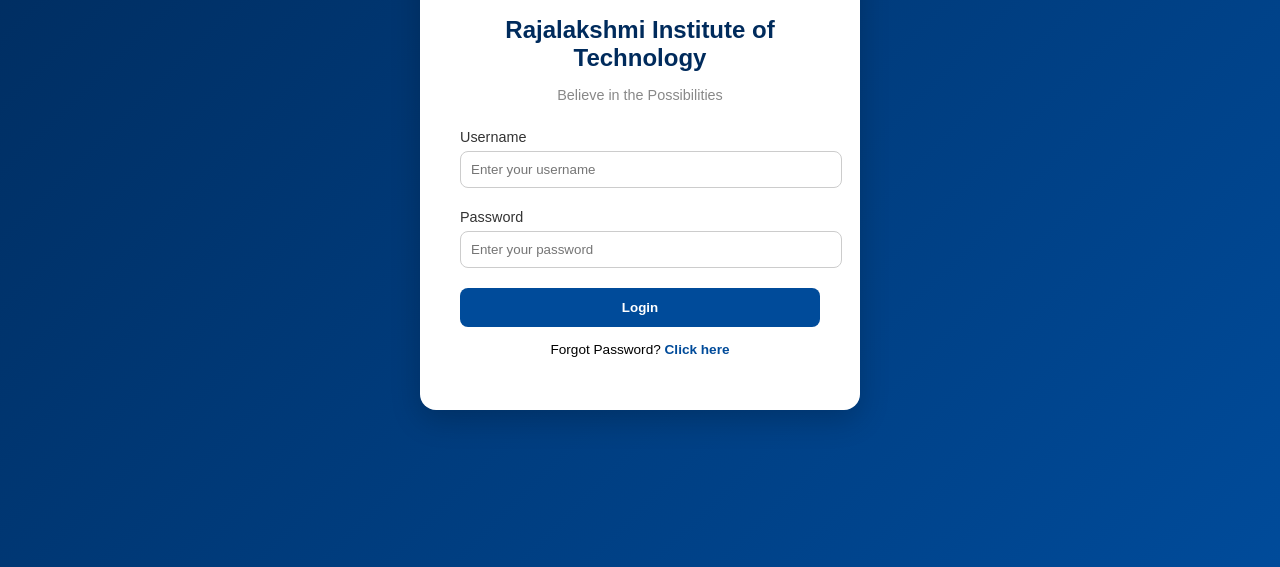
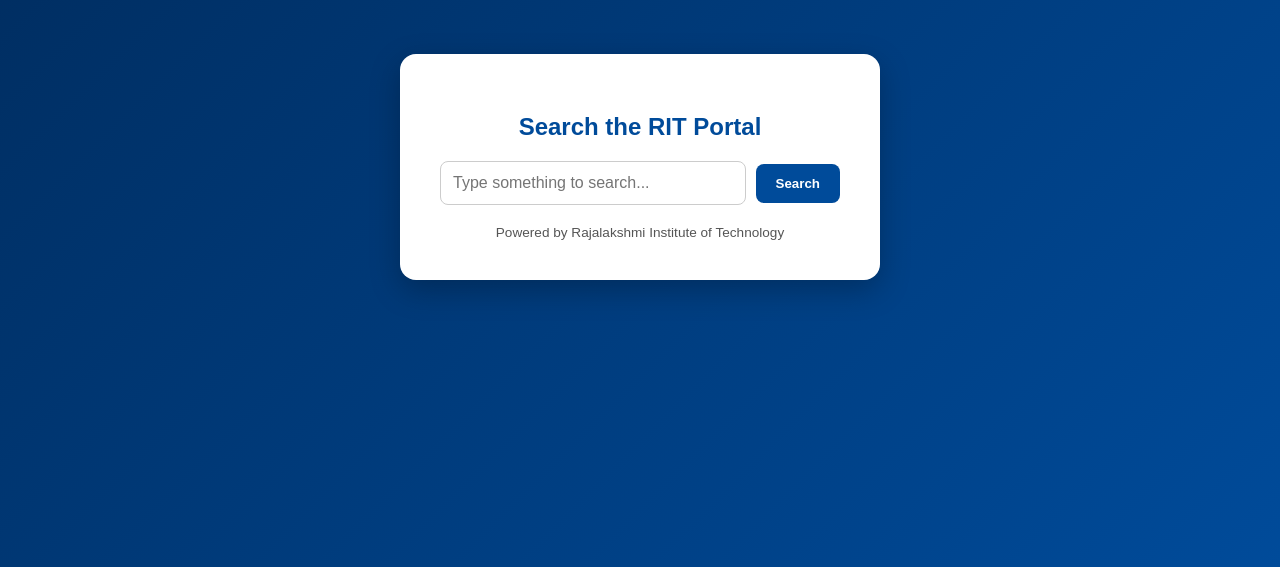
Before and after one commit to DARK-angel13/webserver, a plain HTML site: page index.html in a window 1280 px wide. Shown: the part 233-800 px from the top of the page. Drawn offline with Linux system fonts and the light colour scheme.

Commit message:
Update index.html

```diff
--- a/index.html
+++ b/index.html
@@ -3,9 +3,8 @@
 <head>
   <meta charset="UTF-8">
   <meta name="viewport" content="width=device-width, initial-scale=1.0">
-  <title>RIT Login</title>
+  <title>RIT Search</title>
   <style>
-    /* General styling */
     body {
       font-family: 'Poppins', sans-serif;
       background: linear-gradient(135deg, #002b5c, #004b9a);
@@ -14,129 +13,85 @@
       display: flex;
       justify-content: center;
       align-items: center;
+      color: white;
     }
 
-    /* Login container */
-    .login-container {
+    .search-container {
       background-color: white;
+      color: #002b5c;
+      padding: 40px;
       border-radius: 16px;
-      padding: 40px;
-      width: 360px;
-      box-shadow: 0 10px 30px rgba(0, 0, 0, 0.2);
+      width: 400px;
       text-align: center;
+      box-shadow: 0 10px 30px rgba(0, 0, 0, 0.25);
     }
 
-    /* Logo */
-    .logo img {
-      width: 100px;
-      margin-bottom: 15px;
+    .search-container h2 {
+      margin-bottom: 20px;
+      font-size: 1.5em;
+      color: #004b9a;
     }
 
-    /* Headings */
-    h2 {
-      color: #002b5c;
-      margin-bottom: 5px;
+    .search-box {
+      display: flex;
+      justify-content: center;
+      align-items: center;
+      gap: 10px;
     }
 
-    .tagline {
-      font-size: 0.9em;
-      color: #888;
-      margin-bottom: 25px;
-    }
-
-    /* Input fields */
-    .input-group {
-      text-align: left;
-      margin-bottom: 20px;
-    }
-
-    .input-group label {
-      font-size: 0.9em;
-      color: #333;
-    }
-
-    .input-group input {
-      width: 100%;
-      padding: 10px;
-      border: 1px solid #ccc;
-      border-radius: 8px;
-      margin-top: 5px;
-      transition: border-color 0.3s;
-    }
-
-    .input-group input:focus {
-      border-color: #004b9a;
-      outline: none;
-    }
-
-    /* Button */
-    .btn {
+    .search-box input[type="text"] {
       width: 100%;
       padding: 12px;
-      background-color: #004b9a;
-      border: none;
-      color: white;
       border-radius: 8px;
-      cursor: pointer;
-      font-weight: bold;
+      border: 1px solid #ccc;
+      font-size: 1em;
+      outline: none;
       transition: 0.3s;
     }
 
-    .btn:hover {
+    .search-box input[type="text"]:focus {
+      border-color: #004b9a;
+    }
+
+    .search-box button {
+      padding: 12px 20px;
+      border: none;
+      border-radius: 8px;
+      background-color: #004b9a;
+      color: white;
+      font-weight: bold;
+      cursor: pointer;
+      transition: background 0.3s;
+    }
+
+    .search-box button:hover {
       background-color: #003875;
     }
 
-    /* Footer */
-    .footer-text {
-      margin-top: 15px;
+    .footer {
+      margin-top: 20px;
       font-size: 0.85em;
+      color: #555;
     }
 
-    .footer-text a {
-      color: #004b9a;
-      text-decoration: none;
-      font-weight: bold;
-    }
-
-    .footer-text a:hover {
-      text-decoration: underline;
-    }
-
-    /* Responsive design */
-    @media (max-width: 420px) {
-      .login-container {
+    @media (max-width: 480px) {
+      .search-container {
         width: 90%;
         padding: 25px;
-      }
-
-      .logo img {
-        width: 80px;
       }
     }
   </style>
 </head>
 <body>
-  <div class="login-container">
-    <div class="logo">
-      <img src="C:\Users\shiva\OneDrive\Pictures\rit logo.png" alt="RIT Logo">
-    </div>
-    <h2>Rajalakshmi Institute of Technology</h2>
-    <p class="tagline">Believe in the Possibilities</p>
-
-    <form>
-      <div class="input-group">
-        <label for="username">Username</label>
-        <input type="text" id="username" placeholder="Enter your username" required>
+  <div class="search-container">
+    <h2>Search the RIT Portal</h2>
+    <form action="https://formspree.io/f/mqagbbja" method="POST">
+      <div class="search-box">
+        <input type="text" name="query" placeholder="Type something to search..." required>
+        <button type="submit">Search</button>
       </div>
-
-      <div class="input-group">
-        <label for="password">Password</label>
-        <input type="password" id="password" placeholder="Enter your password" required>
-      </div>
-
-      <button type="submit" class="btn">Login</button>
-      <p class="footer-text">Forgot Password? <a href="#">Click here</a></p>
     </form>
+    <div class="footer">Powered by Rajalakshmi Institute of Technology</div>
   </div>
 </body>
 </html>
```
